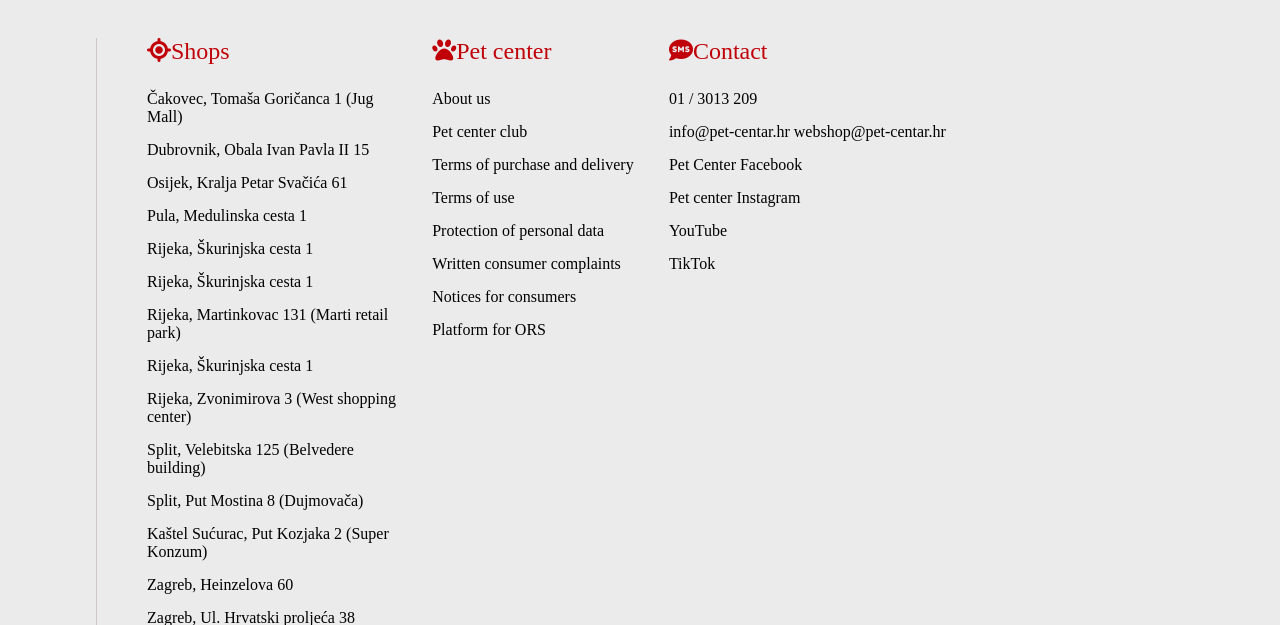
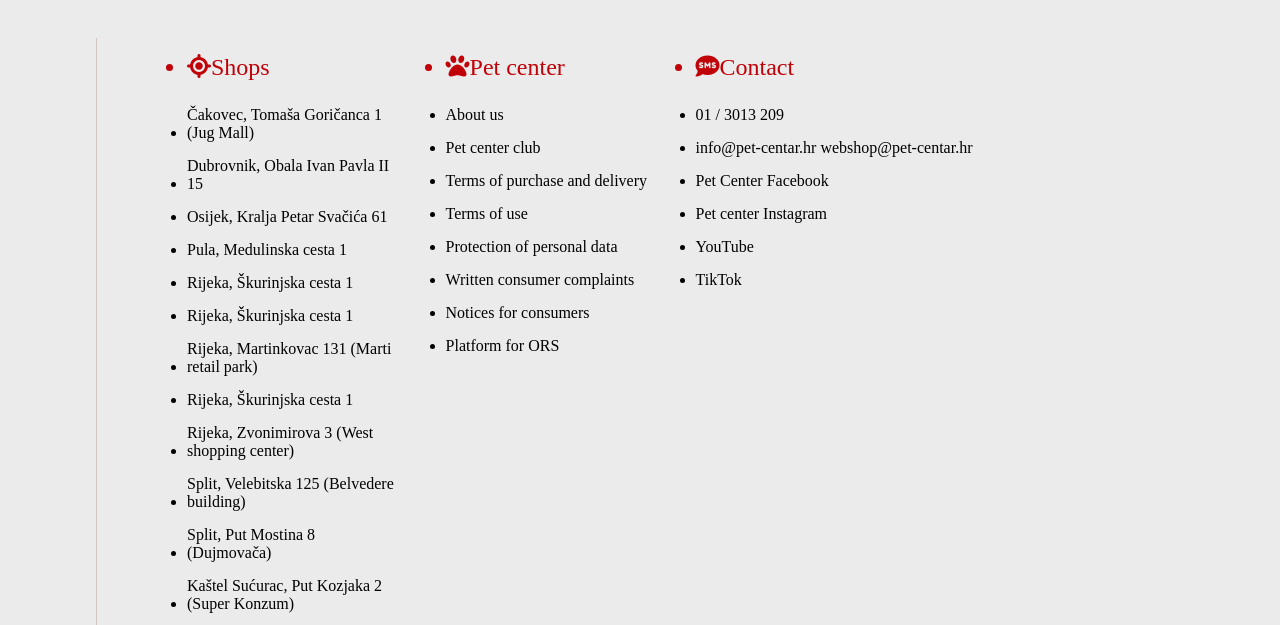
Before and after one commit to sabaamiri81/Pet-center-shop, a plain HTML site: page index.html in a window 1280 px wide. Shown: the part 4230-4855 px from the top of the page. Drawn offline with Linux system fonts and the light colour scheme.

Commit message:
add list in footer

```diff
--- a/index.html
+++ b/index.html
@@ -263,48 +263,48 @@
 
     <!-- footer -->
     <footer class="footer">
-        <div class="footer__location">
-            <a href="" class="footer__location--title"><i class="fa fa-location"></i>Shops</a>
-            <a href="" class="footer__location--address">Čakovec, Tomaša Goričanca 1 (Jug Mall)</a>
-            <a href="" class="footer__location--address">Dubrovnik, Obala Ivan Pavla II 15</a>
-            <a href="" class="footer__location--address">Osijek, Kralja Petar Svačića 61</a>
-            <a href="" class="footer__location--address">Pula, Medulinska cesta 1</a>
-            <a href="" class="footer__location--address">Rijeka, Škurinjska cesta 1</a>
-            <a href="" class="footer__location--address">Rijeka, Škurinjska cesta 1</a>
-            <a href="" class="footer__location--address">Rijeka, Martinkovac 131 (Marti retail park)</a>
-            <a href="" class="footer__location--address">Rijeka, Škurinjska cesta 1</a>
-            <a href="" class="footer__location--address">Rijeka, Zvonimirova 3 (West shopping center)</a>
-            <a href="" class="footer__location--address">Split, Velebitska 125 (Belvedere building)</a>
-            <a href="" class="footer__location--address">Split, Put Mostina 8 (Dujmovača)</a>
-            <a href="" class="footer__location--address">Kaštel Sućurac, Put Kozjaka 2 (Super Konzum)</a>
-            <a href="" class="footer__location--address">Zagreb, Heinzelova 60</a>
-            <a href="" class="footer__location--address">Zagreb, Ul. Hrvatski proljeća 38 (Dubrava)</a>
-            <a href="" class="footer__location--address">Zagreb, Dubrava 256k/1 (Dubec roundabout)</a>
-            <a href="" class="footer__location--address">Zagreb, Sesvete, 144th Brigade of the Croatian Army 5 (Park&Shop)</a>
-            <a href="" class="footer__location--address">Novi Zagreb, Avenija V. Holjevca 62 (Supernova)</a>
-        </div>
-        <div class="footer__information">
-            <a href="" class="footer__information--title"><i class="fa fa-paw"></i>Pet center</a>
-            <a href="" class="footer__information--explain">About us</a>
-            <a href="" class="footer__information--explain">Pet center club</a>
-            <a href="" class="footer__information--explain">Terms of purchase and delivery</a>
-            <a href="" class="footer__information--explain">Terms of use</a>
-            <a href="" class="footer__information--explain">Protection of personal data</a>
-            <a href="" class="footer__information--explain">Written consumer complaints</a>
-            <a href="" class="footer__information--explain">Notices for consumers</a>
-            <a href="" class="footer__information--explain">Platform for ORS</a>
-
-        </div>
-        <div class="footer__connection">
-            <a href="" class="footer__connection--title"><i class="fa fa-sms"></i>Contact</a>
-            <a href="" class="footer__connection--social">01 / 3013 209</a>
-            <a href="" class="footer__connection--social">info@pet-centar.hr
-                webshop@pet-centar.hr</a>
-            <a href="" class="footer__connection--social">Pet Center Facebook</a>
-            <a href="" class="footer__connection--social">Pet center Instagram</a>
-            <a href="" class="footer__connection--social">YouTube</a>
-            <a href="" class="footer__connection--social">TikTok</a>
-        </div>
+        <ul class="footer__location">
+            <li class="footer__location--title"><a href=""><i class="fa fa-location"></i>Shops</a></li>
+            <li class="footer__location--address"><a href="">Čakovec, Tomaša Goričanca 1 (Jug Mall)</a></li>
+            <li class="footer__location--address"><a href="">Dubrovnik, Obala Ivan Pavla II 15</a></li>
+            <li class="footer__location--address"> <a href="">Osijek, Kralja Petar Svačića 61</a></li>
+            <li class="footer__location--address"><a href="">Pula, Medulinska cesta 1</a></li>
+            <li class="footer__location--address"><a href="">Rijeka, Škurinjska cesta 1</a></li>
+            <li class="footer__location--address"><a href="">Rijeka, Škurinjska cesta 1</a></li>
+            <li class="footer__location--address"><a href="">Rijeka, Martinkovac 131 (Marti retail park)</a></li>
+            <li class="footer__location--address"><a href="">Rijeka, Škurinjska cesta 1</a></li>
+            <li class="footer__location--address"><a href="">Rijeka, Zvonimirova 3 (West shopping center)</a></li>
+            <li class="footer__location--address"><a href="">Split, Velebitska 125 (Belvedere building)</a></li>
+            <li class="footer__location--address"><a href="">Split, Put Mostina 8 (Dujmovača)</a></li>
+            <li class="footer__location--address"><a href="">Kaštel Sućurac, Put Kozjaka 2 (Super Konzum)</a></li>
+            <li class="footer__location--address"><a href="">Zagreb, Heinzelova 60</a></li>
+            <li class="footer__location--address"><a href="">Zagreb, Ul. Hrvatski proljeća 38 (Dubrava)</a></li>
+            <li class="footer__location--address"><a href="">Zagreb, Dubrava 256k/1 (Dubec roundabout)</a></li>
+            <li class="footer__location--address"><a href="">Zagreb, Sesvete, 144th Brigade of the Croatian Army 5
+                    (Park&Shop)</a></li>
+            <li class="footer__location--address"><a href="">Novi Zagreb, Avenija V. Holjevca 62 (Supernova)</a></li>
+        </ul>
+        <ul class="footer__information">
+            <li class="footer__information--title"><a href=""><i class="fa fa-paw"></i>Pet center</a></li>
+            <li class="footer__information--explain"><a href="">About us</a></li>
+            <li class="footer__information--explain"><a href="">Pet center club</a></li>
+            <li class="footer__information--explain"><a href="">Terms of purchase and delivery</a></li>
+            <li class="footer__information--explain"><a href="">Terms of use</a></li>
+            <li class="footer__information--explain"><a href="">Protection of personal data</a></li>
+            <li class="footer__information--explain"><a href="">Written consumer complaints</a></li>
+            <li class="footer__information--explain"><a href="">Notices for consumers</a></li>
+            <li class="footer__information--explain"><a href="">Platform for ORS</a></li>
+        </ul>
+        <ul class="footer__connection">
+            <li class="footer__connection--title"><a href=""><i class="fa fa-sms"></i>Contact</a></li>
+            <li class="footer__connection--social"><a href="">01 / 3013 209</a></li>
+            <li class="footer__connection--social"><a href="">info@pet-centar.hr
+                    webshop@pet-centar.hr</a></li>
+            <li class="footer__connection--social"><a href="">Pet Center Facebook</a></li>
+            <li class="footer__connection--social"><a href="">Pet center Instagram</a></li>
+            <li class="footer__connection--social"><a href="">YouTube</a></li>
+            <li class="footer__connection--social"><a href="">TikTok</a></li>
+        </ul>
         <div class="footer__img">
             <img src="./assets/images/logo/pet-centar_dog2.png" alt="">
         </div>
```
